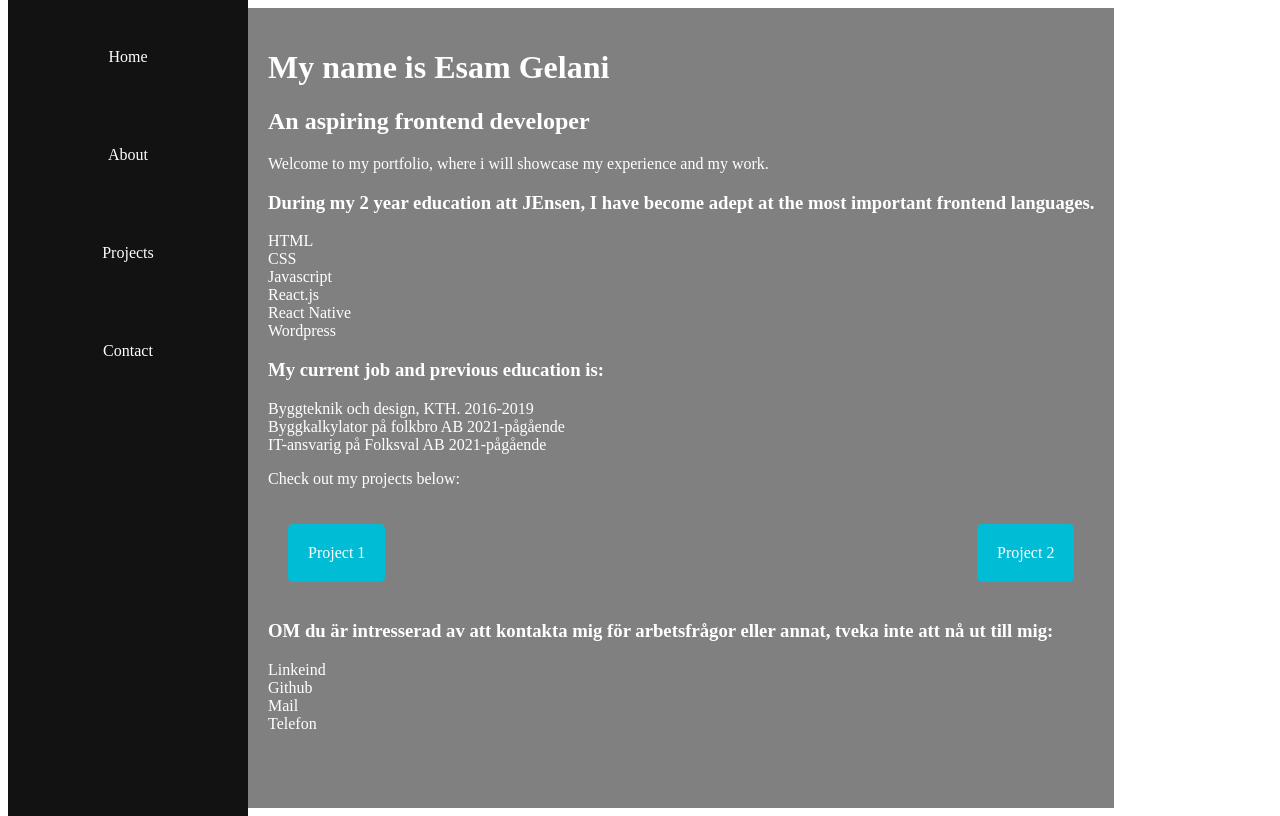
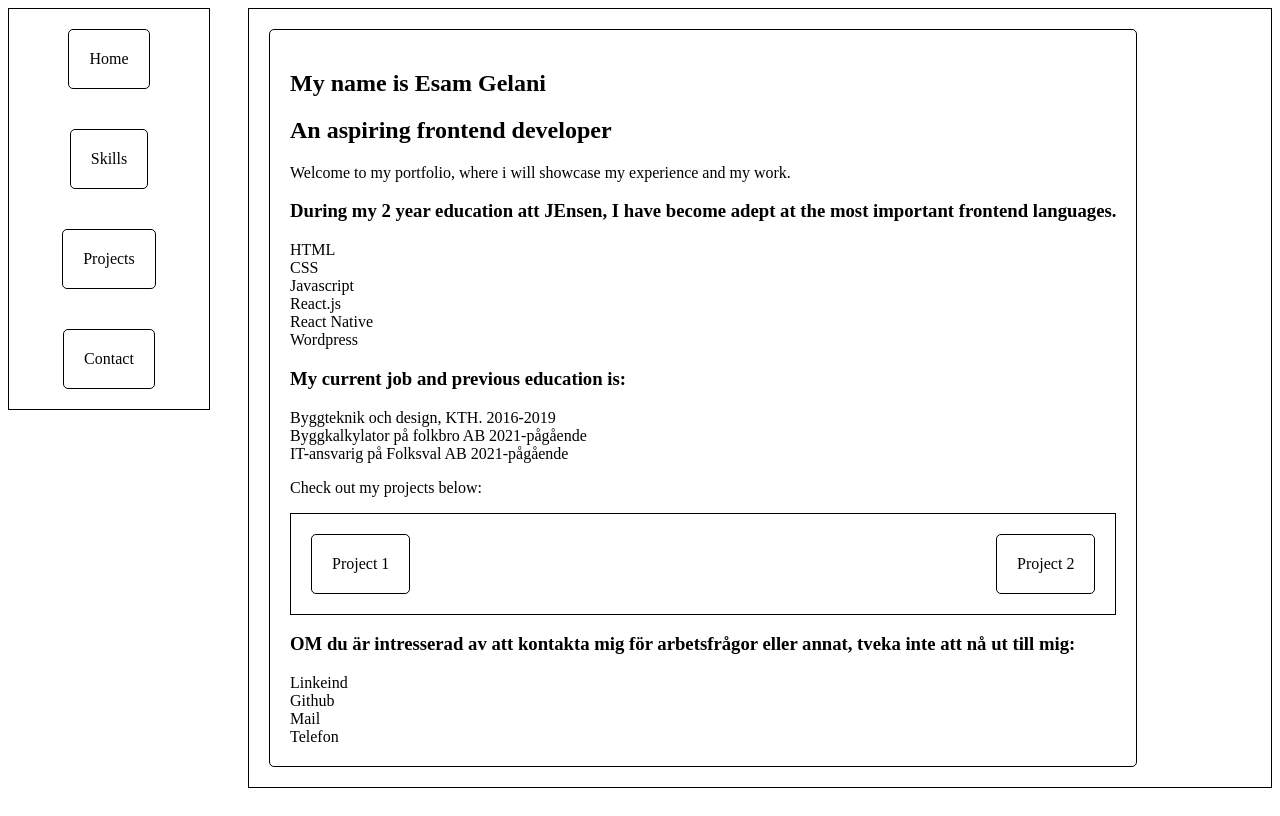
Before and after one commit to esam95/esam95.github.io, a React (Create React App) app: page / in a window 1280 px wide. Built offline with nearby package versions, Linux system fonts and the light colour scheme.

Commit message:
Routing done

```diff
--- a/package.json
+++ b/package.json
@@ -12,6 +12,7 @@
     "@testing-library/user-event": "^13.5.0",
     "react": "^18.2.0",
     "react-dom": "^18.2.0",
+    "react-router-dom": "^6.16.0",
     "react-scripts": "5.0.1",
     "styled-components": "^6.0.8",
     "web-vitals": "^2.1.4"
--- a/src/App.js
+++ b/src/App.js
@@ -1,12 +1,14 @@
 import './App.css';
-import Home from './pages/Home';
 import Navbar from './components/Navbar';
+import { Outlet } from 'react-router-dom';
 
 function App() {
   return (
     <div style={styles.container}>
       <div style={styles.navbarcontainer}><Navbar /></div>
-      <div style={styles.mainpagecontainer}><Home /></div>
+      <section style={styles.mainsectioncontainer}>
+        <Outlet />
+      </section>
     </div>
   );
 }
@@ -16,20 +18,23 @@ export default App;
 const styles = {
   container: {
       display: 'flex',
-      alignItems: 'center',
+      alignItems: 'stretch',
+
   },
   navbarcontainer: {
       //Fixed vertical navbar
       position: 'fixed',
       display: 'flex',
       flex: '1',
+      border: '1px solid black',
+
   },
-  mainpagecontainer: {
-      //Fixed vertical navbar
+  mainsectioncontainer: {
       display: 'flex',
       flex: '3',
-      height: '100vh',
       marginLeft: '240px',
       marginRight: '0px',
+      border: '1px solid black',
+
   },
 }
--- a/src/Theme.js
+++ /dev/null
@@ -1,9 +0,0 @@
-const theme = {
-  colors: {
-    background: 'grey',
-    text: '#ffffff',
-    primary: '#00bcd4',
-  },
-};
-
-export default theme;
--- a/src/components/Navbar.js
+++ b/src/components/Navbar.js
@@ -5,30 +5,27 @@ export default function Navbar() {
     //fixed navbar
 
     <nav style={styles.navbar}>
-        <div style={styles.navbarItem}>Home</div>
-        <div style={styles.navbarItem}>About</div>
-        <div style={styles.navbarItem}>Projects</div>
-        <div style={styles.navbarItem}>Contact</div>
+        <div style={styles.navbarItem} onClick={() => {window.location.href = "/"}}>Home</div>
+        <div style={styles.navbarItem} onClick={() => {window.location.href = "/Skills"}}>Skills</div>
+        <div style={styles.navbarItem} onClick={() => {window.location.href = "/Projects"}}>Projects</div>
+        <div style={styles.navbarItem} onClick={() => {window.location.href = "/Contact"}}>Contact</div>
     </nav>
   )
 }
 const styles = {
     navbar: {
-        //Fixed vertical navbar
         display: 'flex',
         flexDirection: 'column',
         alignItems: 'center',
-        backgroundColor: '#121212',
-        color: '#ffffff',
-        padding: '20px',
         width: '200px',
-        height: '100vh',
+        // height: '100vh',
     },
     navbarItem: {
         //Navbar items
         padding: '20px',
         margin: '20px',
         borderRadius: '5px',
+        border: '1px solid black',
         cursor: 'pointer',
 
     }
--- a/src/index.js
+++ b/src/index.js
@@ -1,14 +1,44 @@
 import React from 'react';
 import ReactDOM from 'react-dom';
-import { ThemeProvider } from 'styled-components';
-import theme from './Theme';
+import {
+  createBrowserRouter,
+  RouterProvider,
+} from "react-router-dom";
 import App from './App';
+import Home from './pages/Home';
+import Skills from './pages/Skills';
+import Projects from './pages/Projects';
+import Contact from './pages/Contact';
 
-ReactDOM.render(
-  <ThemeProvider theme={theme}>
-    <React.StrictMode>
-      <App />
-    </React.StrictMode>
-  </ThemeProvider>,
-  document.getElementById('root')
-);
+const router = createBrowserRouter([
+  {
+    path: "/",
+    element: <App/>,
+    // errorElement: <ErrorPage />,
+    children: [
+      {
+        path: "/",
+        element: <Home/>,
+      },
+      {
+        path: "/skills",
+        element: <Skills/>,
+      },
+      {
+        path: "/projects",
+        element: <Projects/>,
+      },
+      {
+        path: "/contact",
+        element: <Contact/>,
+      },
+
+    ]
+  },
+]);
+
+ReactDOM.createRoot(document.getElementById('root')).render(
+  <React.StrictMode>
+    <RouterProvider router={router} />
+  </React.StrictMode>,
+)
--- /dev/null
+++ b/src/pages/Contact.js
@@ -0,0 +1,9 @@
+import React from 'react'
+
+export default function Contact() {
+  return (
+    <div>
+
+    </div>
+  )
+}
--- a/src/pages/Home.js
+++ b/src/pages/Home.js
@@ -1,15 +1,8 @@
 import React from 'react';
-import styled from 'styled-components';
-
-const StyledComponent = styled.div`
-  background-color: ${({ theme }) => theme.colors.background};
-  color: ${({ theme }) => theme.colors.text};
-  padding: 20px;
-`;
 
 function Home() {
   return (
-    <StyledComponent>
+    <div style={styles.container}>
       <h1>My name is Esam Gelani</h1>
       <h2>An aspiring frontend developer</h2>
       <p>Welcome to my portfolio, where i will showcase my experience and my work.</p>
@@ -41,22 +34,31 @@ function Home() {
       <div>Mail</div>
       <div>Telefon</div>
 
-    </StyledComponent>
+    </div>
   );
 }
 
 export default Home;
 
 const styles = {
+    container: {
+        padding: '20px',
+        margin: '20px',
+        borderRadius: '5px',
+        border: '1px solid black',
+
+    },
     projects: {
         display: 'flex',
         justifyContent: 'space-between',
+        border: '1px solid black',
+
     },
     project: {
-        backgroundColor: '#00bcd4',
-        color: '#ffffff',
         padding: '20px',
         margin: '20px',
         borderRadius: '5px',
+        border: '1px solid black',
+
     }
 }
--- /dev/null
+++ b/src/pages/Projects.js
@@ -0,0 +1,9 @@
+import React from 'react'
+
+export default function Projects() {
+  return (
+    <div>
+
+    </div>
+  )
+}
--- /dev/null
+++ b/src/pages/Skills.js
@@ -0,0 +1,9 @@
+import React from 'react'
+
+export default function Skills() {
+  return (
+    <div>
+
+    </div>
+  )
+}
```
Also changed, not shown: 1 other file (tests, documents, lock files or other folders).
